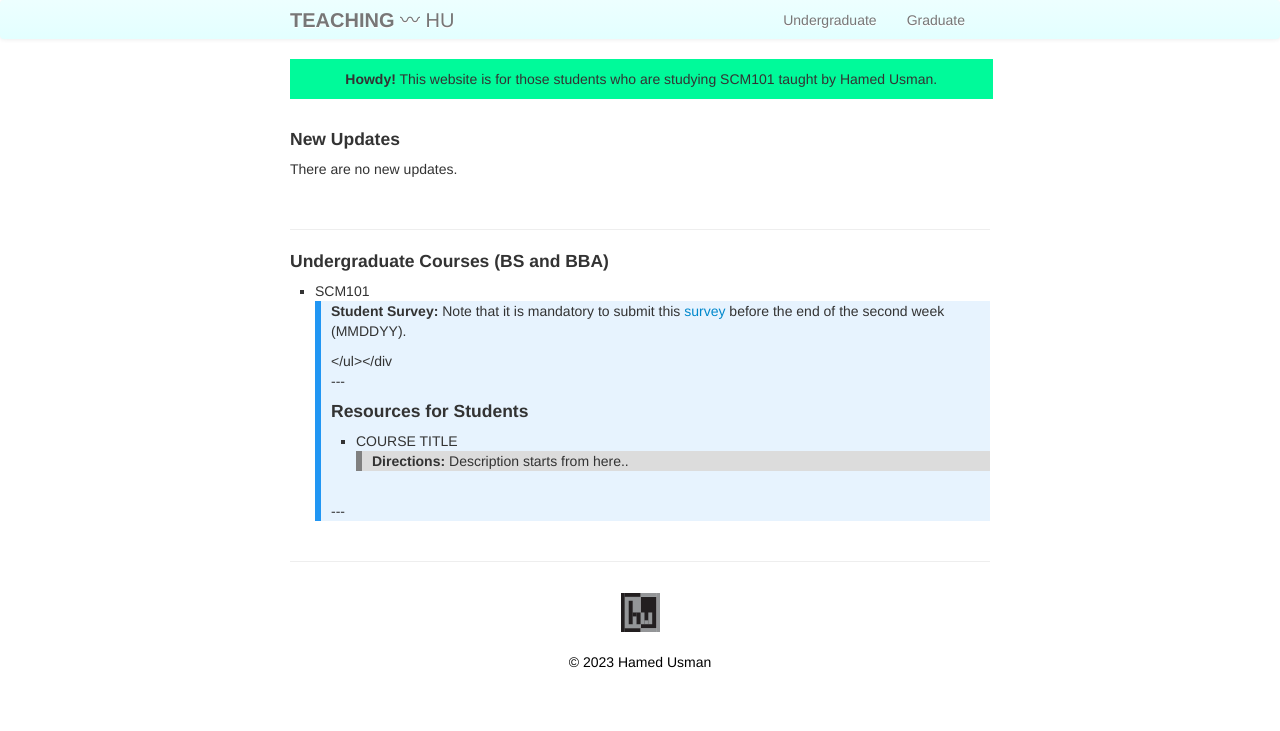
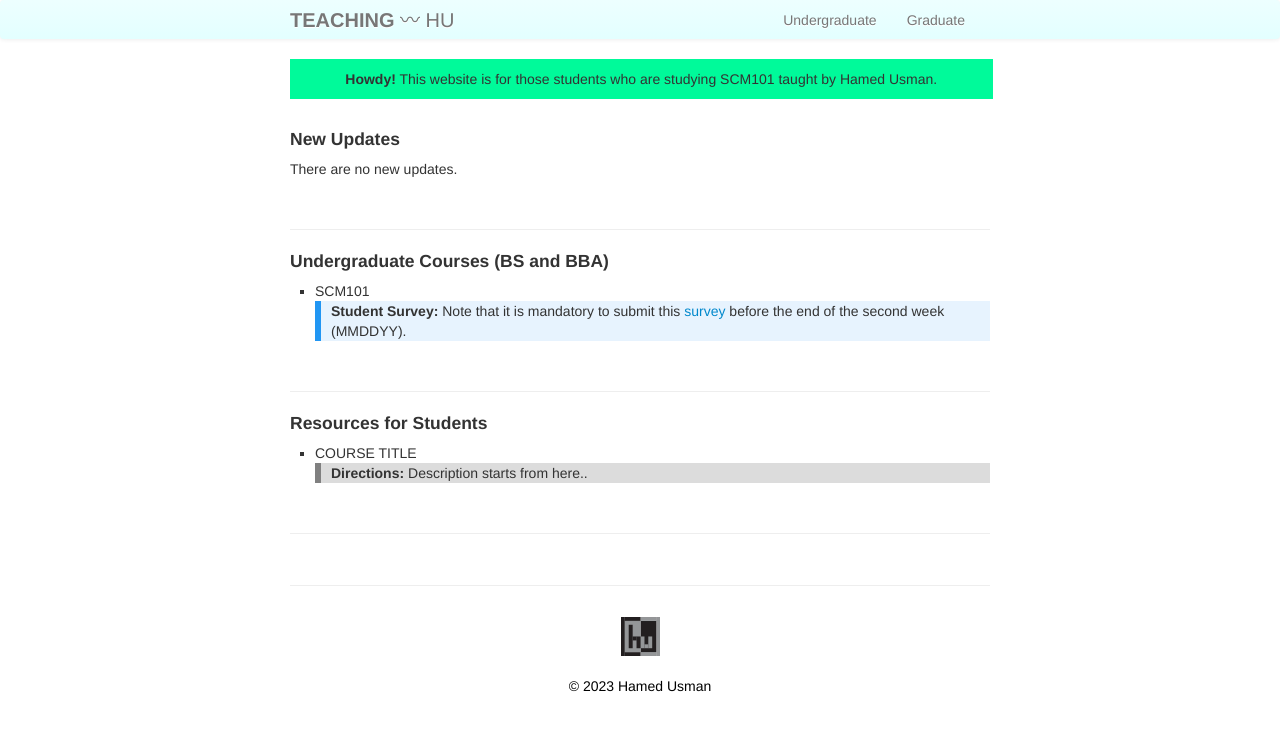
Before and after one commit to 101scm/101scm.github.io, a Jekyll site: the page built from index.md, in a window 1280 px wide. Shown: the top 731 px of the page. Built offline with Jekyll 4.4.1, drawn with Linux system fonts in a browser that asks for light colours.

Commit message:
Update index.md

```diff
--- a/index.md
+++ b/index.md
@@ -20,8 +20,8 @@ keywords: operations management, supply chain management, logistics
 <ul>
 <li>SCM101</li>
 <!--<p>There are no new updates.</p>-->
-<div class="info"><p><strong>Student Survey:</strong> Note that it is mandatory to submit this <a href="https://www.google.com">survey</a> before the end of the second week (MMDDYY).</p>
-</ul></div
+<div class="info"><p><strong>Student Survey:</strong> Note that it is mandatory to submit this <a href="https://www.google.com">survey</a> before the end of the second week (MMDDYY).</p></div>
+</ul>
 
 <br/>
 
```
